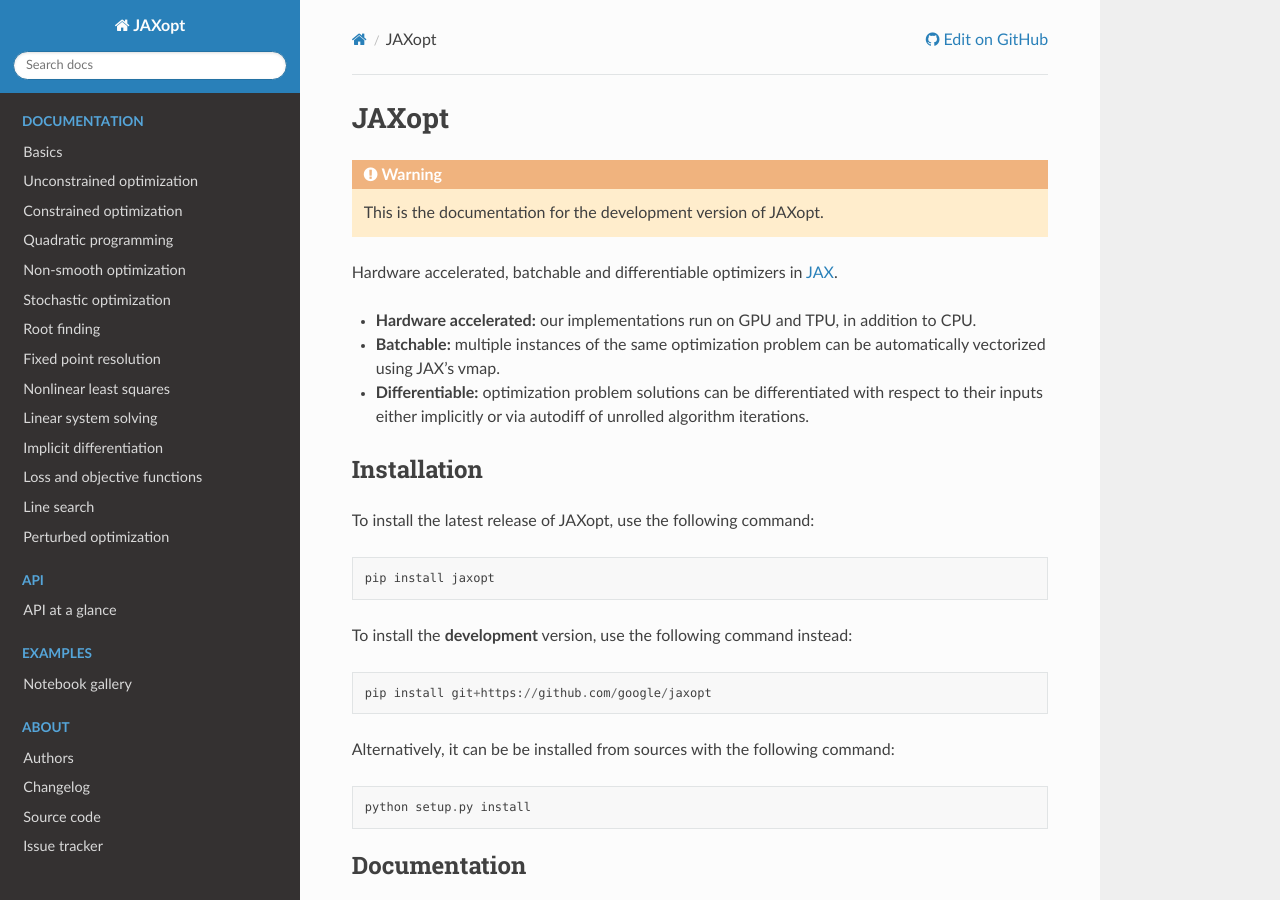
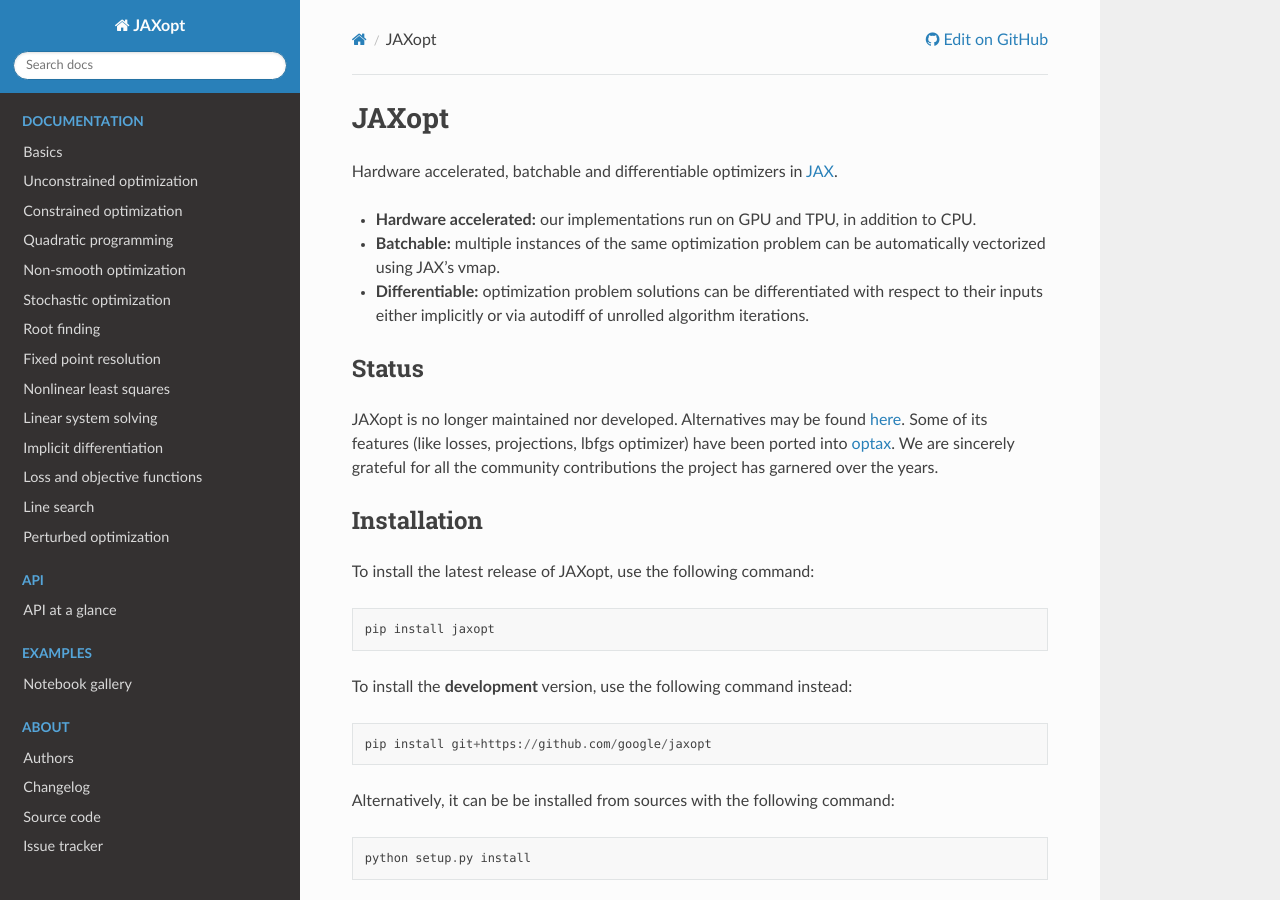
Before and after one commit to google/jaxopt, a Sphinx documentation site: the page built from docs/index.rst, in a window 1280 px wide and 900 px high. Built offline with Sphinx 7.4.7 and the Read the Docs theme 3.1.0, drawn with Linux system fonts in a browser that asks for light colours; pages that are not in the unit, such as notebooks, are missing from menus.

Commit message:
Archiving

```diff
--- a/docs/index.rst
+++ b/docs/index.rst
@@ -2,9 +2,6 @@
 
 JAXopt
 ======
-
-.. warning::
-      This is the documentation for the development version of JAXopt.
 
 Hardware accelerated, batchable and differentiable optimizers in
 `JAX <https://github.com/google/jax>`_.
@@ -16,6 +13,17 @@
 - **Differentiable:** optimization problem solutions can be differentiated with
   respect to their inputs either implicitly or via autodiff of unrolled
   algorithm iterations.
+
+
+Status
+------
+
+JAXopt is no longer maintained nor developed. Alternatives may be found
+`here <https://docs.jax.dev/en/latest/>`_. Some of its features (like losses,
+projections, lbfgs optimizer) have been ported into
+`optax <https://github.com/google-deepmind/optax>`_. We are sincerely grateful for
+all the community contributions the project has garnered over the years.
+
 
 Installation
 ------------
```
Also changed, not shown: README.md (+10 -6 lines), jaxopt/__init__.py (+8 -0 lines).
